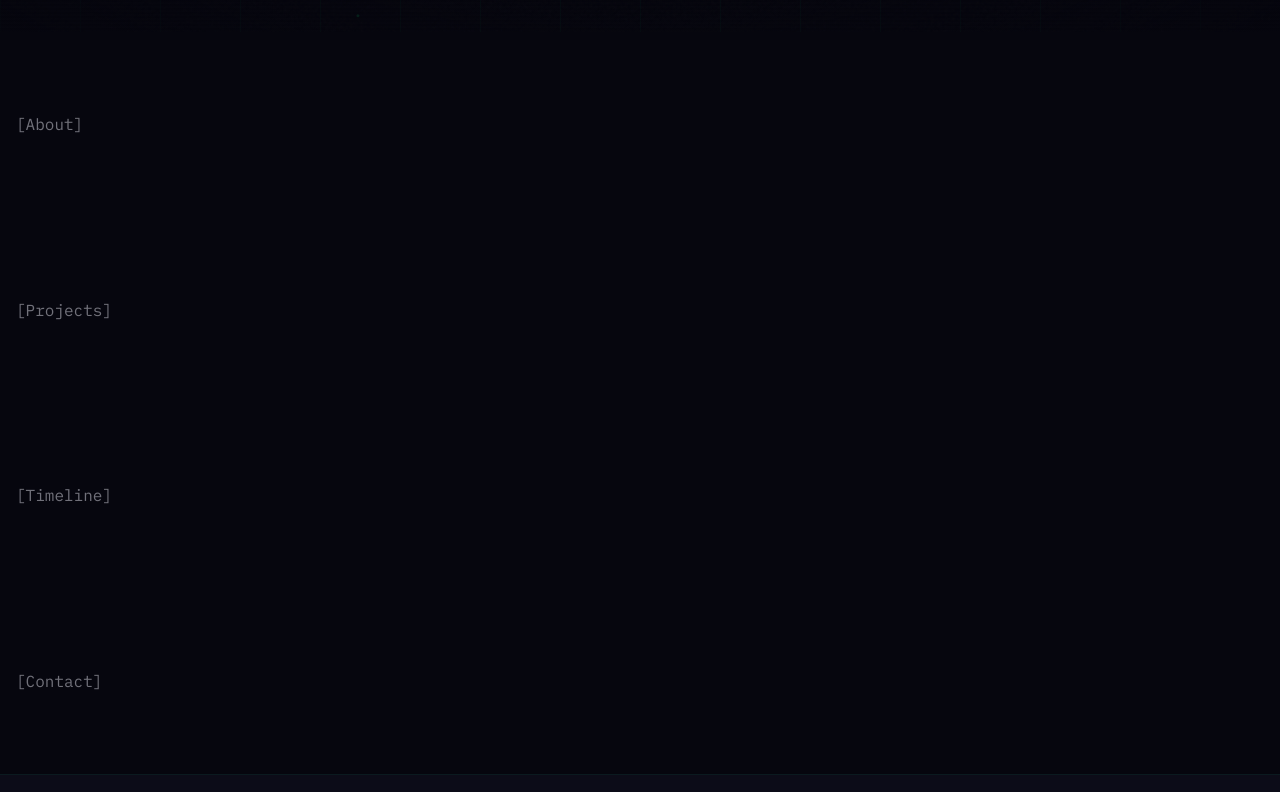
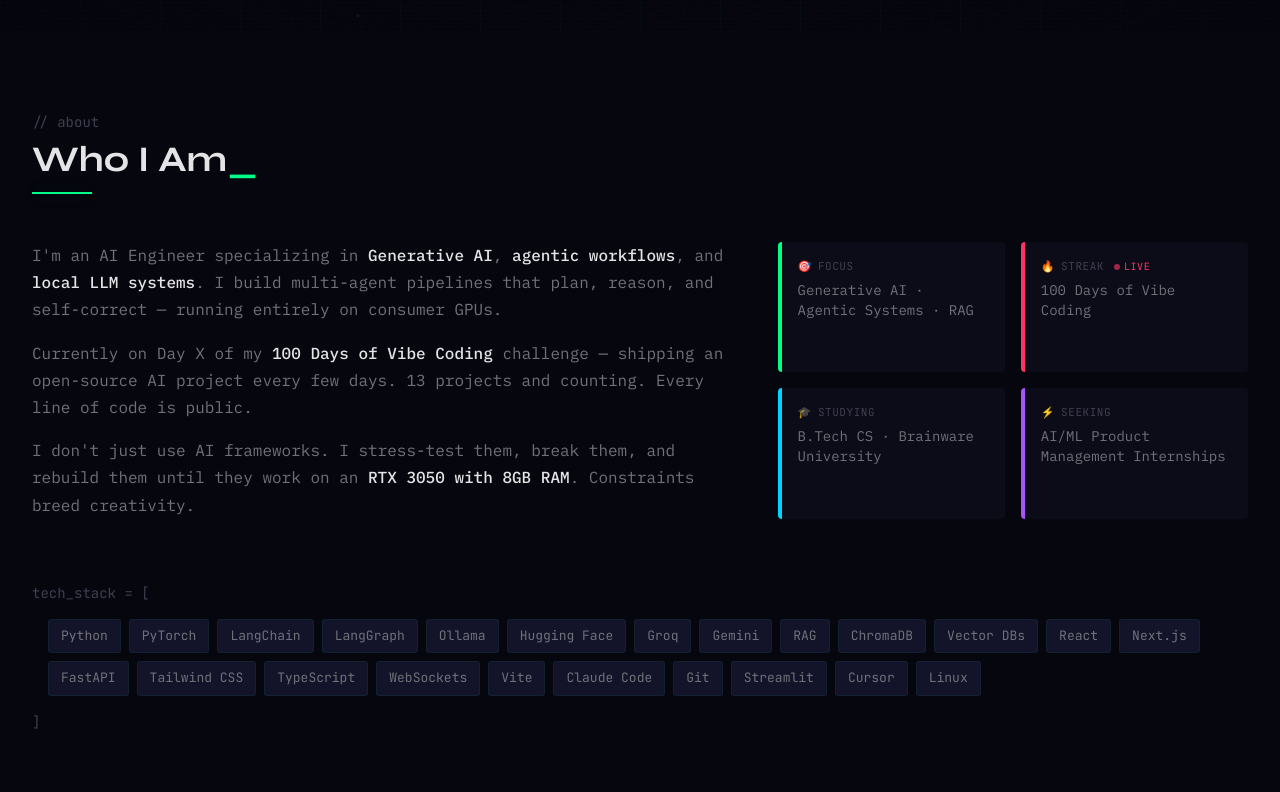
Before and after one commit to Swapnil-bo/Portfolio, a React (Vite) app: page / in a window 1280 px wide. Shown: the part 768-1560 px from the top of the page. Built offline with nearby package versions, Linux system fonts and the light colour scheme.

Commit message:
feat: about section with tech arsenal

```diff
--- a/src/components/About.jsx
+++ b/src/components/About.jsx
@@ -1,7 +1,173 @@
+import { motion } from 'framer-motion'
+
+const infoCards = [
+  {
+    emoji: '🎯',
+    label: 'FOCUS',
+    value: 'Generative AI · Agentic Systems · RAG',
+    borderColor: 'var(--neon-green)',
+  },
+  {
+    emoji: '🔥',
+    label: 'STREAK',
+    value: '100 Days of Vibe Coding',
+    borderColor: 'var(--neon-hot)',
+    live: true,
+  },
+  {
+    emoji: '🎓',
+    label: 'STUDYING',
+    value: 'B.Tech CS · Brainware University',
+    borderColor: 'var(--neon-cyan)',
+  },
+  {
+    emoji: '⚡',
+    label: 'SEEKING',
+    value: 'AI/ML Product Management Internships',
+    borderColor: 'var(--neon-purple)',
+  },
+]
+
+const skills = [
+  'Python', 'PyTorch', 'LangChain', 'LangGraph', 'Ollama', 'Hugging Face',
+  'Groq', 'Gemini', 'RAG', 'ChromaDB', 'Vector DBs',
+  'React', 'Next.js', 'FastAPI', 'Tailwind CSS', 'TypeScript', 'WebSockets', 'Vite',
+  'Claude Code', 'Git', 'Streamlit', 'Cursor', 'Linux',
+]
+
 function About() {
   return (
-    <section id="about" className="py-20 px-4">
-      <p className="font-mono text-text-secondary">[About]</p>
+    <section id="about" className="py-20 px-4 md:px-8 max-w-7xl mx-auto">
+      {/* Section Header */}
+      <motion.div
+        className="mb-12"
+        initial={{ opacity: 0, y: 30 }}
+        whileInView={{ opacity: 1, y: 0 }}
+        viewport={{ once: true, amount: 0.1 }}
+        transition={{ duration: 0.4 }}
+      >
+        <p className="font-jetbrains text-sm mb-2" style={{ color: 'var(--text-ghost)' }}>
+          // about
+        </p>
+        <h2 className="font-syne font-bold text-3xl md:text-4xl mb-3" style={{ color: 'var(--text-primary)' }}>
+          Who I Am<span className="typed-cursor" />
+        </h2>
+        <div
+          className="w-[60px] h-[2px] glow-green"
+          style={{ background: 'var(--neon-green)' }}
+        />
+      </motion.div>
+
+      {/* Two-column layout */}
+      <div className="flex flex-col lg:flex-row gap-10 mb-16">
+        {/* Left — Bio (60%) */}
+        <motion.div
+          className="lg:w-[60%]"
+          initial={{ opacity: 0, y: 30 }}
+          whileInView={{ opacity: 1, y: 0 }}
+          viewport={{ once: true, amount: 0.1 }}
+          transition={{ duration: 0.4, delay: 0.1 }}
+        >
+          <div className="font-mono text-sm md:text-base leading-[1.7] space-y-4" style={{ color: 'var(--text-secondary)' }}>
+            <p>
+              I'm an AI Engineer specializing in{' '}
+              <span style={{ color: 'var(--text-primary)', fontWeight: 500 }}>Generative AI</span>,{' '}
+              <span style={{ color: 'var(--text-primary)', fontWeight: 500 }}>agentic workflows</span>, and{' '}
+              <span style={{ color: 'var(--text-primary)', fontWeight: 500 }}>local LLM systems</span>. I build
+              multi-agent pipelines that plan, reason, and self-correct — running entirely on consumer GPUs.
+            </p>
+            <p>
+              Currently on Day X of my{' '}
+              <span style={{ color: 'var(--text-primary)', fontWeight: 500 }}>100 Days of Vibe Coding</span>{' '}
+              challenge — shipping an open-source AI project every few days. 13 projects and counting. Every
+              line of code is public.
+            </p>
+            <p>
+              I don't just use AI frameworks. I stress-test them, break them, and rebuild them until they work
+              on an{' '}
+              <span style={{ color: 'var(--text-primary)', fontWeight: 500 }}>RTX 3050 with 8GB RAM</span>.
+              Constraints breed creativity.
+            </p>
+          </div>
+        </motion.div>
+
+        {/* Right — Info Grid (40%) */}
+        <div className="lg:w-[40%] grid grid-cols-1 sm:grid-cols-2 lg:grid-cols-1 xl:grid-cols-2 gap-4">
+          {infoCards.map((card, i) => (
+            <motion.div
+              key={card.label}
+              className="p-4"
+              style={{
+                background: 'var(--bg-surface)',
+                borderLeft: `4px solid ${card.borderColor}`,
+                borderRadius: '4px',
+              }}
+              initial={{ opacity: 0, y: 20 }}
+              whileInView={{ opacity: 1, y: 0 }}
+              viewport={{ once: true, amount: 0.1 }}
+              transition={{ duration: 0.3, delay: i * 0.1 }}
+            >
+              <p
+                className="font-jetbrains text-[11px] uppercase tracking-wider mb-1 flex items-center gap-1.5"
+                style={{ color: 'var(--text-ghost)' }}
+              >
+                <span>{card.emoji}</span> {card.label}
+                {card.live && (
+                  <span className="flex items-center gap-1 ml-1 text-[10px]" style={{ color: 'var(--neon-hot)' }}>
+                    <span className="pulse-dot" style={{ width: 6, height: 6, background: 'var(--neon-hot)' }} />
+                    LIVE
+                  </span>
+                )}
+              </p>
+              <p className="font-mono text-sm" style={{ color: 'var(--text-secondary)' }}>
+                {card.value}
+              </p>
+            </motion.div>
+          ))}
+        </div>
+      </div>
+
+      {/* Tech Arsenal */}
+      <motion.div
+        initial={{ opacity: 0, y: 30 }}
+        whileInView={{ opacity: 1, y: 0 }}
+        viewport={{ once: true, amount: 0.1 }}
+        transition={{ duration: 0.4 }}
+      >
+        <p className="font-jetbrains text-sm mb-4" style={{ color: 'var(--text-ghost)' }}>
+          tech_stack = [
+        </p>
+        <div className="flex flex-wrap gap-2 mb-4 pl-4">
+          {skills.map((skill, i) => (
+            <motion.span
+              key={skill}
+              className="font-jetbrains text-[13px] px-3 py-1.5 border rounded-[3px] transition-all duration-150 cursor-default"
+              style={{
+                background: 'var(--bg-elevated)',
+                borderColor: 'var(--border-dim)',
+                color: 'var(--text-secondary)',
+              }}
+              initial={{ opacity: 0 }}
+              whileInView={{ opacity: 1 }}
+              viewport={{ once: true }}
+              transition={{ duration: 0.2, delay: i * 0.02 }}
+              onMouseEnter={(e) => {
+                e.currentTarget.style.borderColor = 'var(--border-glow)'
+                e.currentTarget.style.boxShadow = '0 0 20px rgba(0,255,136,0.15), 0 0 60px rgba(0,255,136,0.05)'
+              }}
+              onMouseLeave={(e) => {
+                e.currentTarget.style.borderColor = 'var(--border-dim)'
+                e.currentTarget.style.boxShadow = 'none'
+              }}
+            >
+              {skill}
+            </motion.span>
+          ))}
+        </div>
+        <p className="font-jetbrains text-sm" style={{ color: 'var(--text-ghost)' }}>
+          ]
+        </p>
+      </motion.div>
     </section>
   )
 }
```
Also changed, not shown: .claude/settings.json.
